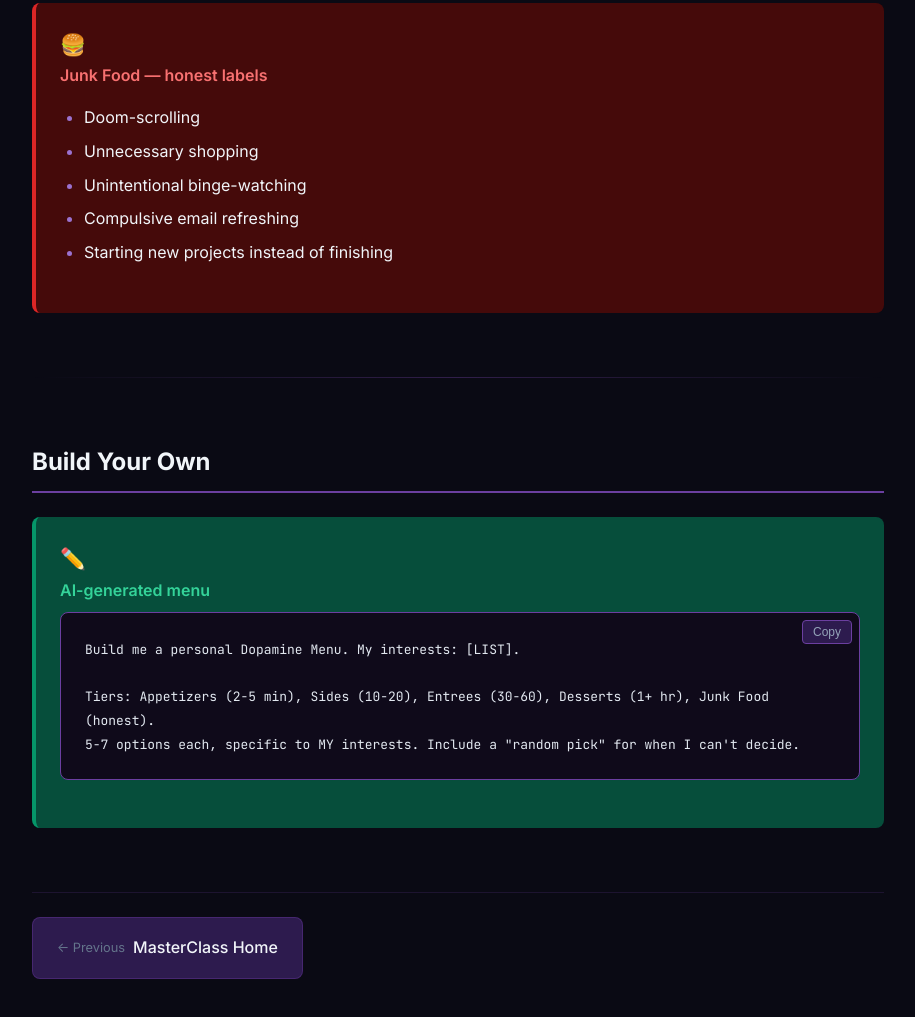
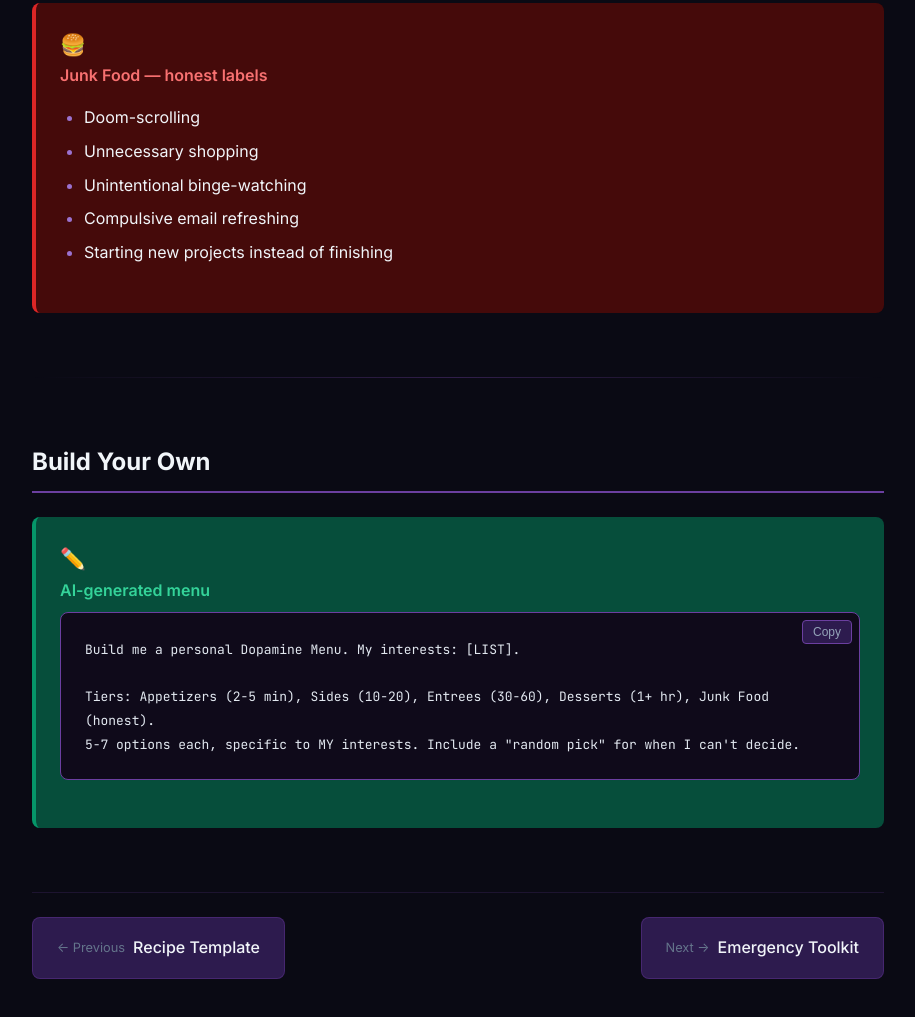
Before and after one commit to maple-megan333/neurodiverse-masterclass-overlays, a plain HTML site: page dopamine-menu.html in a window 1280 px wide. Shown: the part 1948-2965 px from the top of the page, without its empty margins (182-1097 px from the left). Drawn offline with Linux system fonts and the light colour scheme.

Commit message:
Fix nav links: dopamine-menu.html

```diff
--- a/dopamine-menu.html
+++ b/dopamine-menu.html
@@ -50,8 +50,8 @@ Tiers: Appetizers (2-5 min), Sides (10-20), Entrees (30-60), Desserts (1+ hr), J
 5-7 options each, specific to MY interests. Include a "random pick" for when I can't decide.</code></pre></div></div>
 
         <nav class="nav-footer">
-            <a href="index.html" class="nav-link prev"><small>← Previous</small>MasterClass Home</a>
-            <span></span>
+            <a href="recipe-template.html" class="nav-link prev"><small>← Previous</small>Recipe Template</a>
+            <a href="emergency-toolkit.html" class="nav-link next"><small>Next →</small>Emergency Toolkit</a>
         </nav>
     </div>
     <script src="js/main.js"></script>
```
